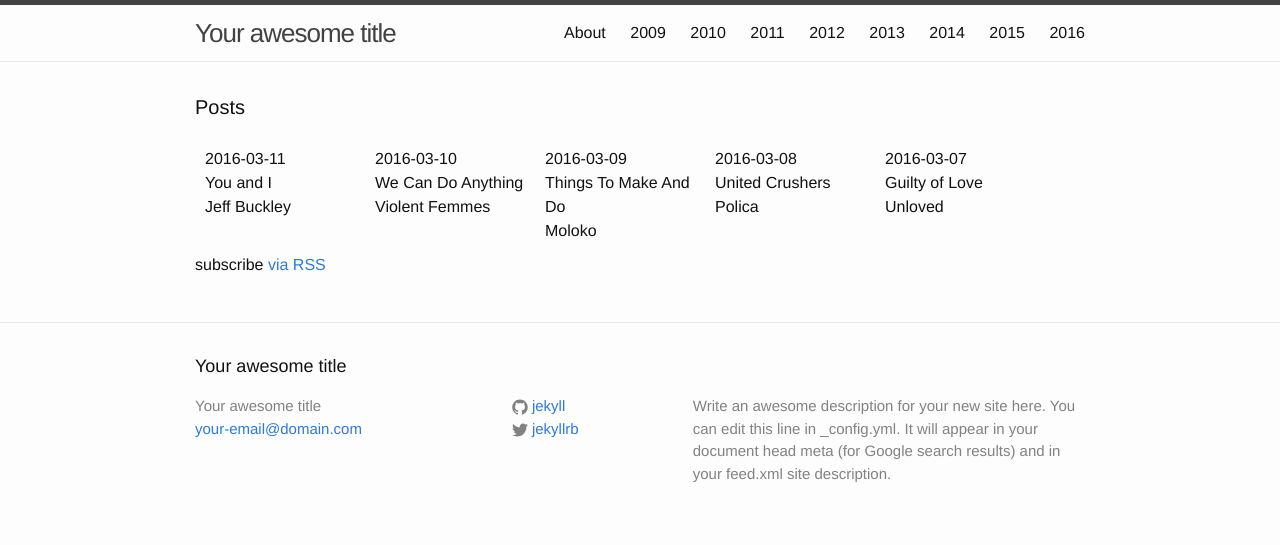
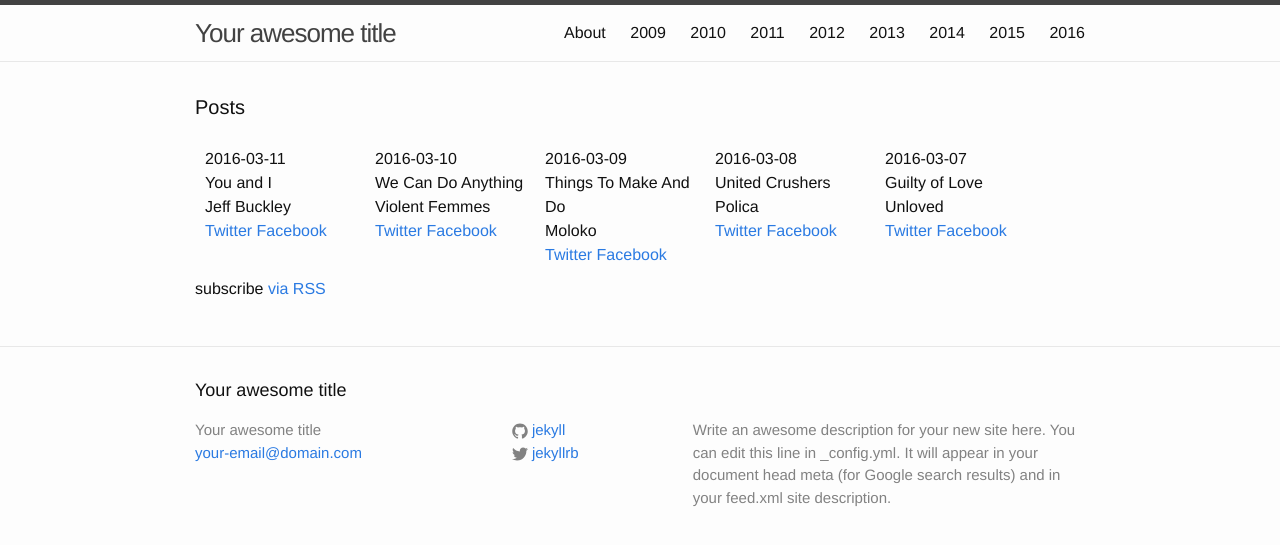
Before and after one commit to karaken12/bbc6musicaotd, a Jekyll site: the page built from site/index.html, in a window 1280 px wide. Shown: the top 545 px of the page. Built offline with Jekyll 4.4.1, drawn with Linux system fonts in a browser that asks for light colours.

Commit message:
Move reviews and tweets to sources, and add Facebook posts.

```diff
--- a/site/_includes/album.html
+++ b/site/_includes/album.html
@@ -13,11 +13,14 @@
   {% if album.spotify and album.spotify.album_id %}
     <a href="https://open.spotify.com/album/{{album.spotify.album_id}}" target="_blank">Listen on Spotify</a>
   {% endif %}
-  {% if album.review %}
-    <a href="{{ album.review }}" target="_blank">Review</a>
+  {% if album.sources.review %}
+    <a href="{{ album.sources.review[0] }}" target="_blank">Review</a>
   {% endif %}
-  {% if album.twitter %}
-    <a href="{{ album.twitter }}" target="_blank">Twitter</a>
+  {% if album.sources.twitter %}
+    <a href="{{ album.sources.twitter[0] }}" target="_blank">Twitter</a>
+  {% endif %}
+  {% if album.sources.facebook %}
+    <a href="{{ album.sources.facebook[0] }}" target="_blank">Facebook</a>
   {% endif %}
   </div>
 </div>
```
